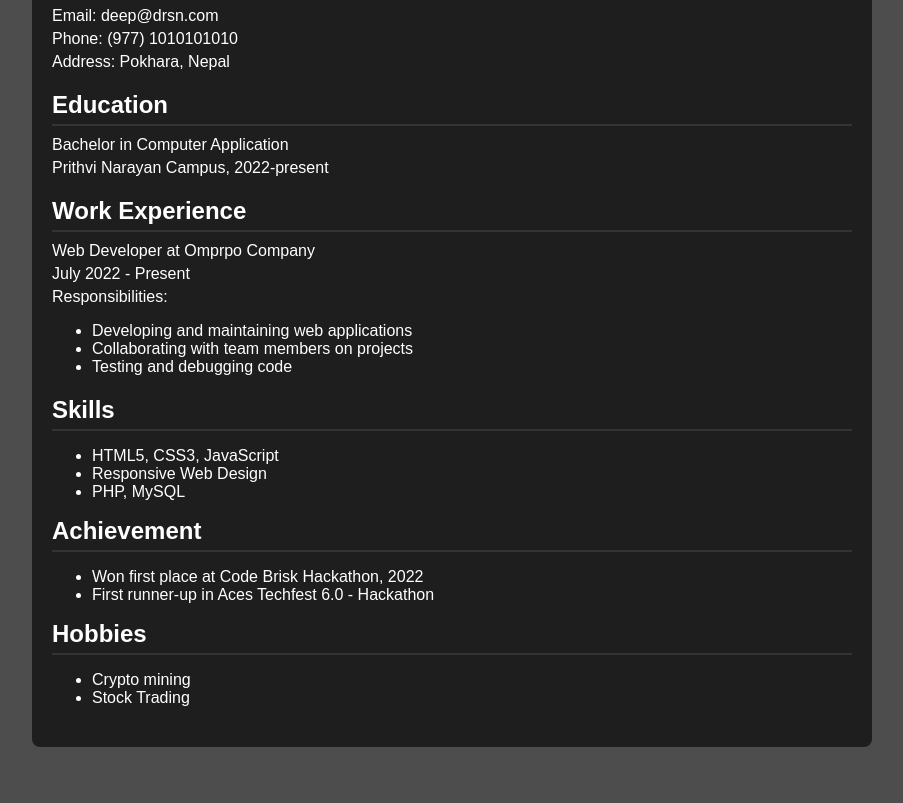
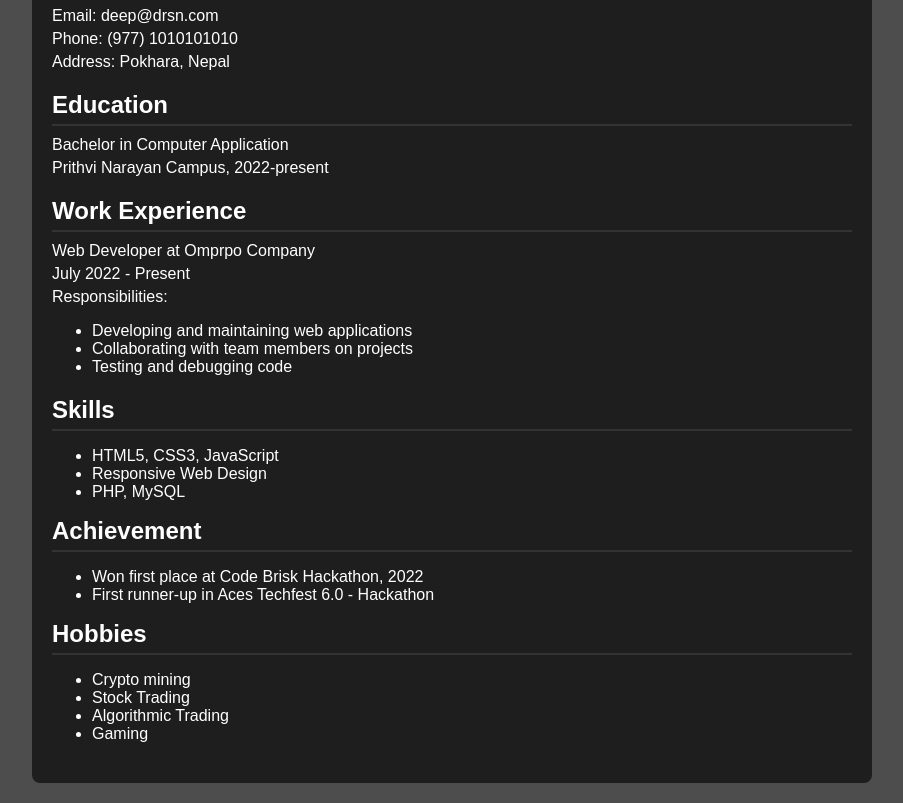
Before and after one commit to deepdrsn/test1, a plain HTML site: page index.html in a window 1280 px wide. Shown: the part 170-973 px from the top of the page, without its empty margins (188-1091 px from the left). Before the commit the page ends 937 px from the top, so only its background shows below. Drawn offline with Linux system fonts and the light colour scheme.

Commit message:
Update index.html

```diff
--- a/index.html
+++ b/index.html
@@ -89,6 +89,8 @@
        <ul>
         <li>Crypto mining</li>
         <li>Stock Trading</li>
+        <li>Algorithmic Trading</li>
+        <li>Gaming</li>
        </ul>
         </div>
 
```
